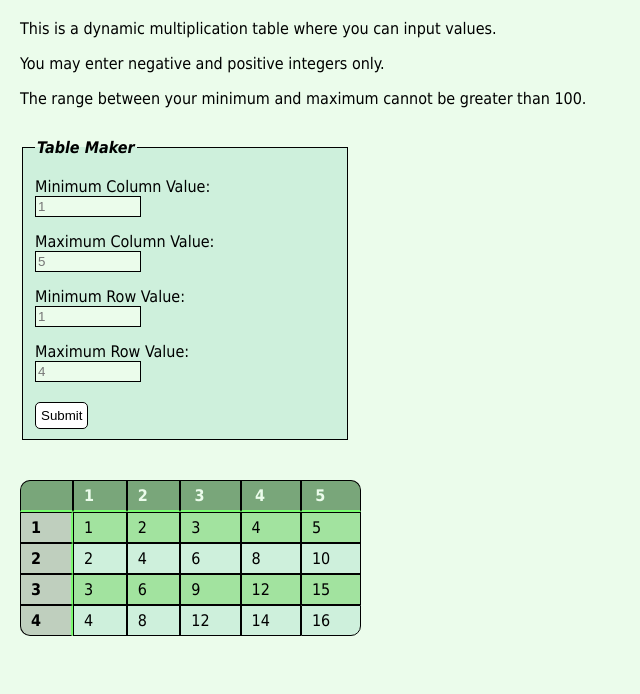
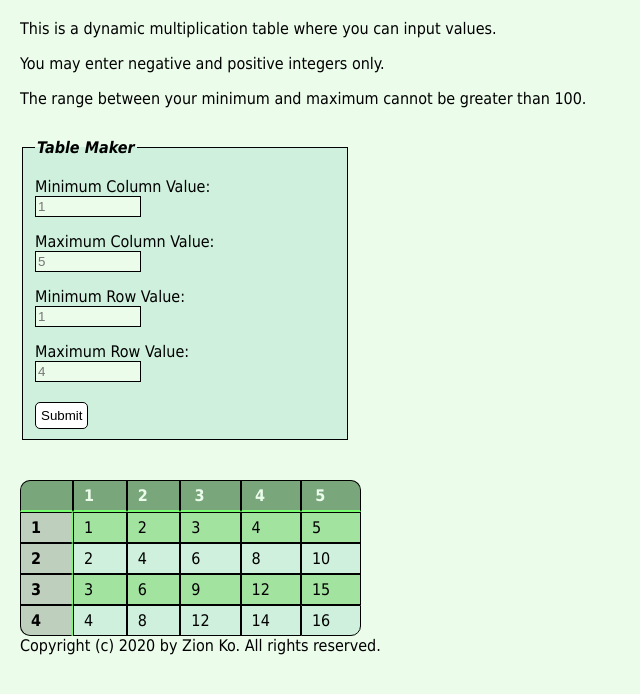
Before and after one commit to SeanKo21/SeanKo21.github.io, a plain HTML site: page HW5/index.html in a window 1280 px wide. Shown: the part 62-756 px from the top of the page, without its empty margins (0-640 px from the left). Drawn offline with Linux system fonts and the light colour scheme.

Commit message:
Update index.html

```diff
--- a/HW5/index.html
+++ b/HW5/index.html
@@ -124,6 +124,9 @@ Sources: mostly from html cheatsheet, textbook, and notes.
               </tbody>
             </table>
         </div>
+        <footer>  <!-- just to add footer -->
+                      Copyright (c) 2020 by Zion Ko. All rights reserved.
+        </footer>
         </a>
         <!-- The javascript linking -->
         <script src="javascript/mult_table.js"></script>
```
